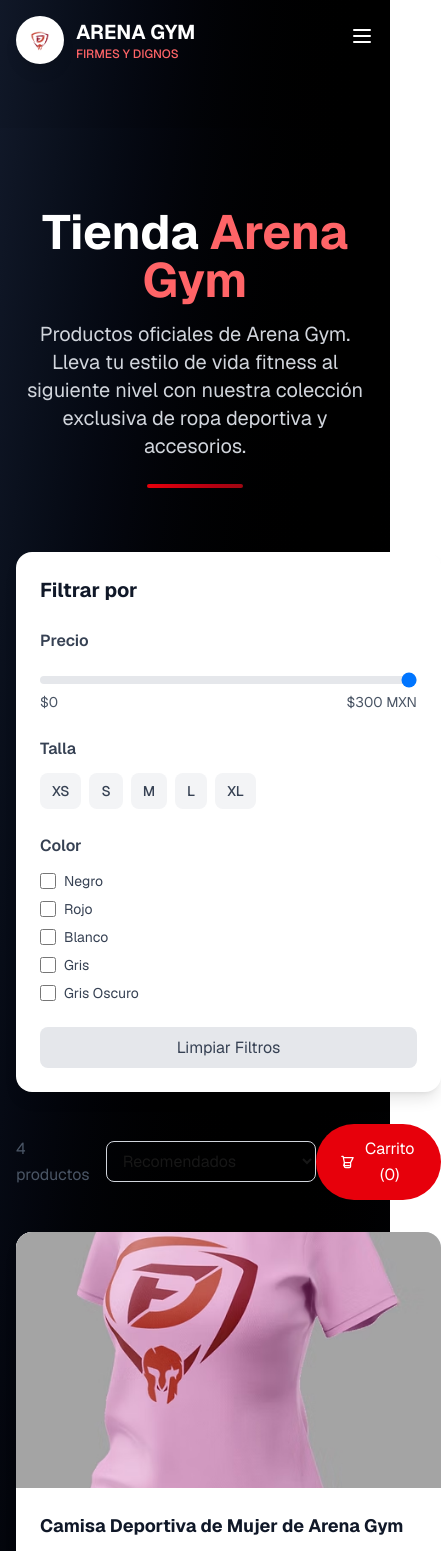
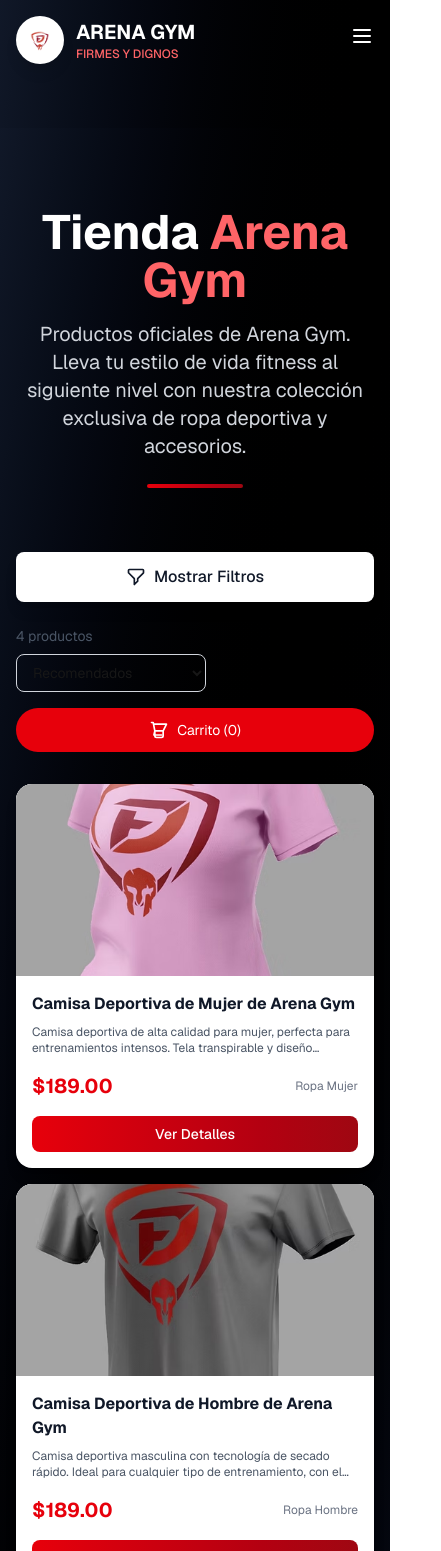
Before and after one commit to Sistemas-cloud/ArenaGym, a Next.js app: page /tienda in a window 390 px wide. Shown: the top 1551 px of the page, 441 px wide, since content can reach past the window. Built offline with nearby package versions, Linux system fonts and the light colour scheme.

Commit message:
pre-final2

```diff
--- a/src/app/components/AboutUsDetailed.tsx
+++ b/src/app/components/AboutUsDetailed.tsx
@@ -8,13 +8,17 @@
   const sectionRef = useRef<HTMLElement>(null);
 
   useEffect(() => {
+    // Mostrar contenido inmediatamente al cargar
+    setIsVisible(true);
+
+    // También mantener el observer para animaciones adicionales
     const observer = new IntersectionObserver(
       ([entry]) => {
         if (entry.isIntersecting) {
           setIsVisible(true);
         }
       },
-      { threshold: 0.3 }
+      { threshold: 0.1 }
     );
 
     if (sectionRef.current) {
--- a/src/app/components/PageWithLoading.tsx
+++ b/src/app/components/PageWithLoading.tsx
@@ -9,7 +9,7 @@
 }
 
 const PageWithLoading = ({ children, showLoading = true }: PageWithLoadingProps) => {
-  const [isLoading, setIsLoading] = useState(showLoading);
+  const [isLoading, setIsLoading] = useState(true); // Siempre inicia en true
 
   const handleLoadingComplete = () => {
     setIsLoading(false);
--- a/src/app/components/Shop.tsx
+++ b/src/app/components/Shop.tsx
@@ -83,13 +83,17 @@
   const sectionRef = useRef<HTMLElement>(null);
 
   useEffect(() => {
+    // Mostrar contenido inmediatamente al cargar
+    setIsVisible(true);
+
+    // También mantener el observer para animaciones adicionales
     const observer = new IntersectionObserver(
       ([entry]) => {
         if (entry.isIntersecting) {
           setIsVisible(true);
         }
       },
-      { threshold: 0.3 }
+      { threshold: 0.1 }
     );
 
     if (sectionRef.current) {
@@ -226,9 +230,19 @@
           <div className="w-24 h-1 bg-gradient-to-r from-red-600 to-red-800 mx-auto rounded-full"></div>
         </div>
 
+        {/* Mobile Filters Button */}
+        <div className="lg:hidden mb-6">
+          <button className="w-full bg-white text-gray-900 px-4 py-3 rounded-lg shadow-lg flex items-center justify-center space-x-2 font-medium">
+            <svg className="w-5 h-5" fill="none" stroke="currentColor" viewBox="0 0 24 24">
+              <path strokeLinecap="round" strokeLinejoin="round" strokeWidth={2} d="M3 4a1 1 0 011-1h16a1 1 0 011 1v2.586a1 1 0 01-.293.707l-6.414 6.414a1 1 0 00-.293.707V17l-4 4v-6.586a1 1 0 00-.293-.707L3.293 7.207A1 1 0 013 6.5V4z" />
+            </svg>
+            <span>Mostrar Filtros</span>
+          </button>
+        </div>
+
         <div className="grid lg:grid-cols-4 gap-8">
-          {/* Filters Sidebar */}
-          <div className={`lg:col-span-1 transform transition-all duration-1000 delay-300 ${
+          {/* Filters Sidebar - Hidden on mobile, shown on desktop */}
+          <div className={`hidden lg:block lg:col-span-1 transform transition-all duration-1000 delay-300 ${
             isVisible ? 'translate-x-0 opacity-100' : '-translate-x-10 opacity-0'
           }`}>
             <div className="bg-white rounded-2xl shadow-lg p-6 sticky top-24">
@@ -309,16 +323,16 @@
 
           {/* Products Grid */}
           <div className="lg:col-span-3">
-            {/* Sort and Cart */}
-            <div className={`flex justify-between items-center mb-8 transform transition-all duration-1000 delay-500 ${
+            {/* Sort and Cart - Responsive layout */}
+            <div className={`flex flex-col sm:flex-row justify-between items-start sm:items-center mb-8 space-y-4 sm:space-y-0 transform transition-all duration-1000 delay-500 ${
               isVisible ? 'translate-y-0 opacity-100' : 'translate-y-10 opacity-0'
             }`}>
-              <div className="flex items-center space-x-4">
-                <span className="text-gray-600">{filteredProducts.length} productos</span>
+              <div className="flex flex-col sm:flex-row items-start sm:items-center space-y-2 sm:space-y-0 sm:space-x-4">
+                <span className="text-gray-600 text-sm sm:text-base">{filteredProducts.length} productos</span>
                 <select
                   value={filters.sortBy}
                   onChange={(e) => handleFilterChange('sortBy', e.target.value)}
-                  className="border border-gray-300 rounded-lg px-3 py-2 focus:ring-2 focus:ring-red-500 focus:border-red-500"
+                  className="border border-gray-300 rounded-lg px-3 py-2 focus:ring-2 focus:ring-red-500 focus:border-red-500 text-sm sm:text-base"
                 >
                   <option value="recommended">Recomendados</option>
                   <option value="price-low">Precio: Menor a Mayor</option>
@@ -327,15 +341,15 @@
                 </select>
               </div>
 
-              {/* Cart Button */}
+              {/* Cart Button - Full width on mobile */}
               <button
                 onClick={() => setIsCartOpen(true)}
-                className="relative bg-red-600 text-white px-6 py-3 rounded-full hover:bg-red-700 transition-colors duration-300 flex items-center space-x-2"
+                className="relative bg-red-600 text-white px-4 sm:px-6 py-3 rounded-full hover:bg-red-700 transition-colors duration-300 flex items-center justify-center space-x-2 w-full sm:w-auto"
               >
                 <svg className="w-5 h-5" fill="none" stroke="currentColor" viewBox="0 0 24 24">
                   <path strokeLinecap="round" strokeLinejoin="round" strokeWidth={2} d="M3 3h2l.4 2M7 13h10l4-8H5.4m0 0L7 13m0 0l-1.1 5M7 13l-1.1 5m0 0h9.1M17 13v6a2 2 0 01-2 2H9a2 2 0 01-2-2v-6" />
                 </svg>
-                <span>Carrito ({getTotalItems()})</span>
+                <span className="text-sm sm:text-base">Carrito ({getTotalItems()})</span>
                 {getTotalItems() > 0 && (
                   <span className="absolute -top-2 -right-2 bg-yellow-400 text-black text-xs rounded-full h-6 w-6 flex items-center justify-center font-bold">
                     {getTotalItems()}
@@ -344,8 +358,8 @@
               </button>
             </div>
 
-            {/* Products */}
-            <div className="grid md:grid-cols-2 xl:grid-cols-3 gap-6">
+            {/* Products - Responsive grid */}
+            <div className="grid grid-cols-1 sm:grid-cols-2 lg:grid-cols-2 xl:grid-cols-3 gap-4 sm:gap-6">
                              {filteredProducts.map((product, index) => (
                 <div
                   key={product.id}
@@ -354,28 +368,28 @@
                   }`}
                   style={{ transitionDelay: `${600 + index * 100}ms` }}
                 >
-                  <div className="relative h-64 bg-gray-200 overflow-hidden">
+                  <div className="relative h-48 sm:h-64 bg-gray-200 overflow-hidden">
                     <Image
                       src={product.image}
                       alt={product.name}
                       fill
                       className="object-cover"
-                      sizes="(max-width: 768px) 100vw, (max-width: 1200px) 50vw, 33vw"
+                      sizes="(max-width: 640px) 100vw, (max-width: 768px) 50vw, (max-width: 1200px) 33vw, 25vw"
                     />
                   </div>
 
-                  <div className="p-6">
-                    <h3 className="text-lg font-bold text-gray-900 mb-2">{product.name}</h3>
-                    <p className="text-gray-600 text-sm mb-4 line-clamp-2">{product.description}</p>
+                  <div className="p-4 sm:p-6">
+                    <h3 className="text-base sm:text-lg font-bold text-gray-900 mb-2 line-clamp-2">{product.name}</h3>
+                    <p className="text-gray-600 text-xs sm:text-sm mb-4 line-clamp-2">{product.description}</p>
 
                     <div className="flex items-center justify-between mb-4">
-                      <div className="text-2xl font-bold text-red-600">${product.price}.00</div>
-                      <div className="text-sm text-gray-500">{product.category}</div>
+                      <div className="text-xl sm:text-2xl font-bold text-red-600">${product.price}.00</div>
+                      <div className="text-xs sm:text-sm text-gray-500">{product.category}</div>
                     </div>
 
                     <button
                       onClick={() => openProductModal(product)}
-                      className="w-full bg-gradient-to-r from-red-600 to-red-800 text-white py-3 rounded-lg hover:from-red-700 hover:to-red-900 transition-all duration-300 font-medium"
+                      className="w-full bg-gradient-to-r from-red-600 to-red-800 text-white py-2 sm:py-3 rounded-lg hover:from-red-700 hover:to-red-900 transition-all duration-300 font-medium text-sm sm:text-base"
                     >
                       Ver Detalles
                     </button>
@@ -389,11 +403,11 @@
 
       {/* Product Modal */}
       {selectedProduct && (
-        <div className="fixed inset-0 bg-black bg-opacity-50 z-50 flex items-center justify-center p-4">
-          <div className="bg-white rounded-2xl max-w-2xl w-full max-h-[90vh] overflow-y-auto">
-            <div className="p-6">
-              <div className="flex justify-between items-start mb-6">
-                <h2 className="text-2xl font-bold text-gray-900">{selectedProduct.name}</h2>
+        <div className="fixed inset-0 bg-black bg-opacity-50 z-50 flex items-center justify-center p-2 sm:p-4">
+          <div className="bg-white rounded-2xl max-w-2xl w-full max-h-[95vh] sm:max-h-[90vh] overflow-y-auto">
+            <div className="p-4 sm:p-6">
+              <div className="flex justify-between items-start mb-4 sm:mb-6">
+                <h2 className="text-lg sm:text-2xl font-bold text-gray-900 pr-4">{selectedProduct.name}</h2>
                 <button
                   onClick={() => {
                     setSelectedProduct(null);
@@ -408,20 +422,20 @@
                 </button>
               </div>
 
-              <div className="grid md:grid-cols-2 gap-6">
-                <div className="h-64 bg-gray-200 rounded-lg overflow-hidden relative">
+              <div className="grid grid-cols-1 md:grid-cols-2 gap-4 sm:gap-6">
+                <div className="h-48 sm:h-64 bg-gray-200 rounded-lg overflow-hidden relative">
                   <Image
                     src={selectedProduct.image}
                     alt={selectedProduct.name}
                     fill
                     className="object-cover"
-                    sizes="(max-width: 768px) 100vw, 50vw"
+                    sizes="(max-width: 640px) 100vw, (max-width: 768px) 50vw, 50vw"
                   />
                 </div>
 
                 <div>
-                  <p className="text-gray-600 mb-4">{selectedProduct.description}</p>
-                  <div className="text-3xl font-bold text-red-600 mb-6">${selectedProduct.price}.00</div>
+                  <p className="text-gray-600 text-sm sm:text-base mb-4">{selectedProduct.description}</p>
+                  <div className="text-2xl sm:text-3xl font-bold text-red-600 mb-4 sm:mb-6">${selectedProduct.price}.00</div>
 
                   {/* Selecciones actuales */}
                   <div className="mb-6 p-4 bg-gray-50 rounded-lg">
@@ -500,11 +514,11 @@
 
       {/* Cart Modal */}
       {isCartOpen && (
-        <div className="fixed inset-0 bg-black bg-opacity-50 z-50 flex items-center justify-center p-4">
-          <div className="bg-white rounded-2xl max-w-2xl w-full max-h-[90vh] overflow-y-auto">
-            <div className="p-6">
-              <div className="flex justify-between items-start mb-6">
-                <h2 className="text-2xl font-bold text-gray-900">Carrito de Compras</h2>
+        <div className="fixed inset-0 bg-black bg-opacity-50 z-50 flex items-center justify-center p-2 sm:p-4">
+          <div className="bg-white rounded-2xl max-w-2xl w-full max-h-[95vh] sm:max-h-[90vh] overflow-y-auto">
+            <div className="p-4 sm:p-6">
+              <div className="flex justify-between items-start mb-4 sm:mb-6">
+                <h2 className="text-xl sm:text-2xl font-bold text-gray-900">Carrito de Compras</h2>
                 <button
                   onClick={() => setIsCartOpen(false)}
                   className="text-gray-500 hover:text-gray-700"
@@ -516,56 +530,56 @@
               </div>
 
               {cart.length === 0 ? (
-                <div className="text-center py-12">
-                  <svg className="w-16 h-16 mx-auto mb-4 text-gray-400" fill="none" stroke="currentColor" viewBox="0 0 24 24">
+                <div className="text-center py-8 sm:py-12">
+                  <svg className="w-12 h-12 sm:w-16 sm:h-16 mx-auto mb-3 sm:mb-4 text-gray-400" fill="none" stroke="currentColor" viewBox="0 0 24 24">
                     <path strokeLinecap="round" strokeLinejoin="round" strokeWidth={1} d="M3 3h2l.4 2M7 13h10l4-8H5.4m0 0L7 13m0 0l-1.1 5M7 13l-1.1 5m0 0h9.1" />
                   </svg>
-                  <p className="text-gray-600">Tu carrito está vacío</p>
+                  <p className="text-gray-600 text-sm sm:text-base">Tu carrito está vacío</p>
                   <button
                     onClick={() => setIsCartOpen(false)}
-                    className="mt-4 bg-red-600 text-white px-6 py-2 rounded-lg hover:bg-red-700 transition-colors duration-300"
+                    className="mt-4 bg-red-600 text-white px-4 sm:px-6 py-2 rounded-lg hover:bg-red-700 transition-colors duration-300 text-sm sm:text-base"
                   >
                     Continuar Comprando
                   </button>
                 </div>
               ) : (
                 <div>
-                  <div className="space-y-4 mb-6">
-                                         {cart.map((item) => (
-                      <div key={`${item.id}-${item.selectedSize}-${item.selectedColor}`} className="flex items-center space-x-4 p-4 border border-gray-200 rounded-lg">
-                        <div className="w-16 h-16 bg-gray-200 rounded-lg overflow-hidden relative">
+                  <div className="space-y-3 sm:space-y-4 mb-4 sm:mb-6">
+                    {cart.map((item) => (
+                      <div key={`${item.id}-${item.selectedSize}-${item.selectedColor}`} className="flex items-center space-x-3 sm:space-x-4 p-3 sm:p-4 border border-gray-200 rounded-lg">
+                        <div className="w-12 h-12 sm:w-16 sm:h-16 bg-gray-200 rounded-lg overflow-hidden relative flex-shrink-0">
                           <Image
                             src={item.image}
                             alt={item.name}
                             fill
                             className="object-cover"
-                            sizes="64px"
+                            sizes="(max-width: 640px) 48px, 64px"
                           />
                         </div>
-                        <div className="flex-1">
-                          <h3 className="font-medium text-gray-900">{item.name}</h3>
-                          <p className="text-sm text-gray-600">Talla: {item.selectedSize} | Color: {item.selectedColor}</p>
-                          <p className="text-lg font-bold text-red-600">${item.price}.00</p>
+                        <div className="flex-1 min-w-0">
+                          <h3 className="font-medium text-gray-900 text-sm sm:text-base line-clamp-1">{item.name}</h3>
+                          <p className="text-xs sm:text-sm text-gray-600">Talla: {item.selectedSize} | Color: {item.selectedColor}</p>
+                          <p className="text-base sm:text-lg font-bold text-red-600">${item.price}.00</p>
                         </div>
-                        <div className="flex items-center space-x-2">
+                        <div className="flex items-center space-x-1 sm:space-x-2 flex-shrink-0">
                           <button
                             onClick={() => updateQuantity(item.id, item.selectedSize, item.selectedColor, item.quantity - 1)}
-                            className="w-8 h-8 bg-gray-200 rounded-full flex items-center justify-center hover:bg-gray-300 transition-colors duration-300"
+                            className="w-6 h-6 sm:w-8 sm:h-8 bg-gray-200 rounded-full flex items-center justify-center hover:bg-gray-300 transition-colors duration-300 text-sm sm:text-base"
                           >
                             -
                           </button>
-                          <span className="w-8 text-center">{item.quantity}</span>
+                          <span className="w-6 sm:w-8 text-center text-sm sm:text-base">{item.quantity}</span>
                           <button
                             onClick={() => updateQuantity(item.id, item.selectedSize, item.selectedColor, item.quantity + 1)}
-                            className="w-8 h-8 bg-gray-200 rounded-full flex items-center justify-center hover:bg-gray-300 transition-colors duration-300"
+                            className="w-6 h-6 sm:w-8 sm:h-8 bg-gray-200 rounded-full flex items-center justify-center hover:bg-gray-300 transition-colors duration-300 text-sm sm:text-base"
                           >
                             +
                           </button>
                           <button
                             onClick={() => removeFromCart(item.id, item.selectedSize, item.selectedColor)}
-                            className="text-red-600 hover:text-red-800 ml-2"
+                            className="text-red-600 hover:text-red-800 ml-1 sm:ml-2 p-1"
                           >
-                            <svg className="w-5 h-5" fill="none" stroke="currentColor" viewBox="0 0 24 24">
+                            <svg className="w-4 h-4 sm:w-5 sm:h-5" fill="none" stroke="currentColor" viewBox="0 0 24 24">
                               <path strokeLinecap="round" strokeLinejoin="round" strokeWidth={2} d="M19 7l-.867 12.142A2 2 0 0116.138 21H7.862a2 2 0 01-1.995-1.858L5 7m5 4v6m4-6v6m1-10V4a1 1 0 00-1-1h-4a1 1 0 00-1 1v3M4 7h16" />
                             </svg>
                           </button>
@@ -574,12 +588,12 @@
                     ))}
                   </div>
 
-                  <div className="border-t pt-6">
+                  <div className="border-t pt-4 sm:pt-6">
                     <div className="flex justify-between items-center mb-4">
-                      <span className="text-xl font-bold">Total:</span>
-                      <span className="text-2xl font-bold text-red-600">${getTotalPrice()}.00 MXN</span>
+                      <span className="text-lg sm:text-xl font-bold">Total:</span>
+                      <span className="text-xl sm:text-2xl font-bold text-red-600">${getTotalPrice()}.00 MXN</span>
                     </div>
-                    <button className="w-full bg-gradient-to-r from-red-600 to-red-800 text-white py-3 rounded-lg hover:from-red-700 hover:to-red-900 transition-all duration-300 font-medium">
+                    <button className="w-full bg-gradient-to-r from-red-600 to-red-800 text-white py-2 sm:py-3 rounded-lg hover:from-red-700 hover:to-red-900 transition-all duration-300 font-medium text-sm sm:text-base">
                       Proceder al Checkout
                     </button>
                   </div>
```
Also changed, not shown: src/app/components/AboutUs.tsx (+4 -4 lines).
